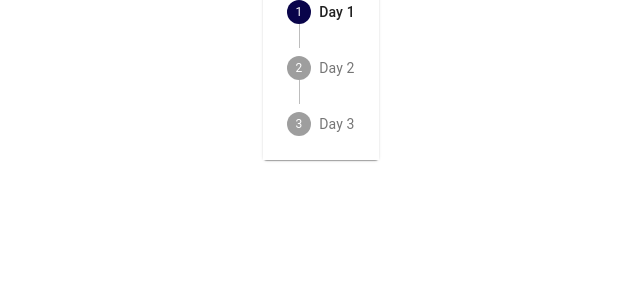
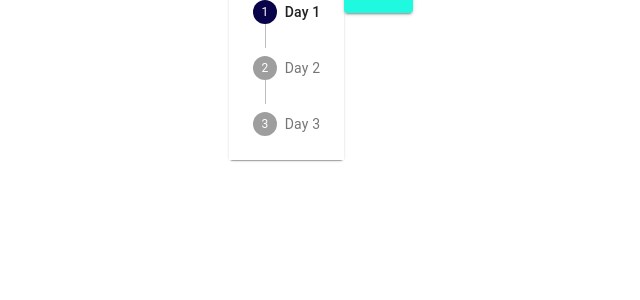
Before and after one commit to pr1m0x-challenges/planetly, a React (Create React App) app: page / in a window 1280 px wide. Shown: the top 300 px of the page, without its empty margins (319-959 px from the left). Built offline with nearby package versions, Linux system fonts and the light colour scheme.

Commit message:
added implemented pre and next buttons

```diff
--- a/src/Components/MultiStepForm/MultiStepForm.tsx
+++ b/src/Components/MultiStepForm/MultiStepForm.tsx
@@ -1,5 +1,5 @@
 import { useState } from 'react';
-import { Grid, Paper, Stepper, Step, StepLabel } from '@material-ui/core';
+import { Grid, Paper, Stepper, Step, StepLabel, Button } from '@material-ui/core';
 import CssBaseline from '@material-ui/core/CssBaseline';
 
 const steps = ['Day 1', 'Day 2', 'Day 3'];
@@ -25,6 +25,7 @@ export default function MultiStepForm() {
       <main>
         <Grid container direction="row" spacing={6} style={{ justifyContent: 'center' }}>
           {activeStep !== steps.length ? (
+            <>
               <Paper>
                 <Stepper activeStep={activeStep} orientation="vertical">
                   {steps.map((label) => (
@@ -34,6 +35,13 @@ export default function MultiStepForm() {
                   ))}
                 </Stepper>
               </Paper>
+              <div>
+                {activeStep !== 0 && <Button onClick={handleBack}>Back</Button>}
+                <Button variant="contained" color="secondary" onClick={handleNext}>
+                  {activeStep === steps.length - 1 ? 'Submit' : 'Next'}
+                </Button>
+              </div>
+            </>
           ) : (
             <h1>Hide Stepper</h1>
           )}
```
Lines whose indentation alone changed are shown as unchanged.
